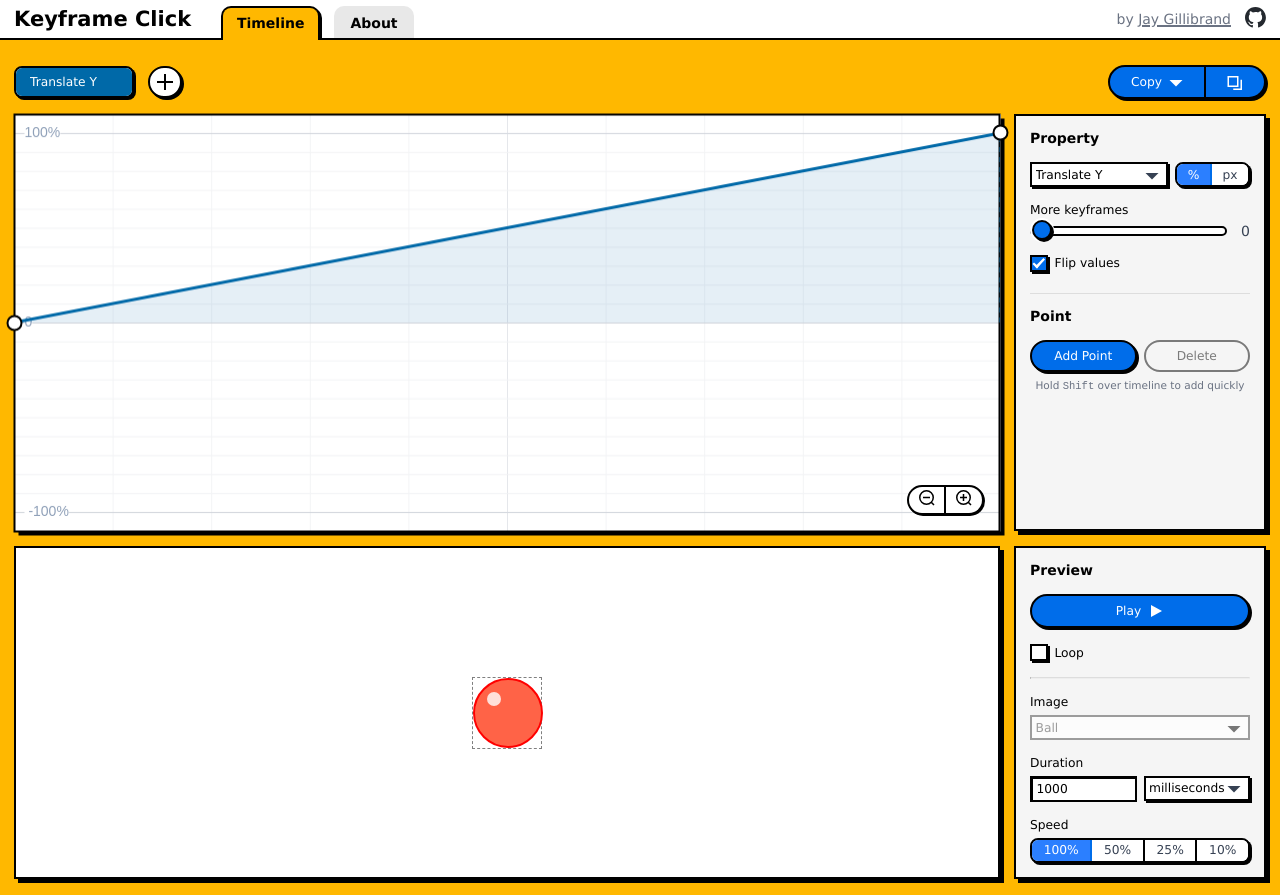
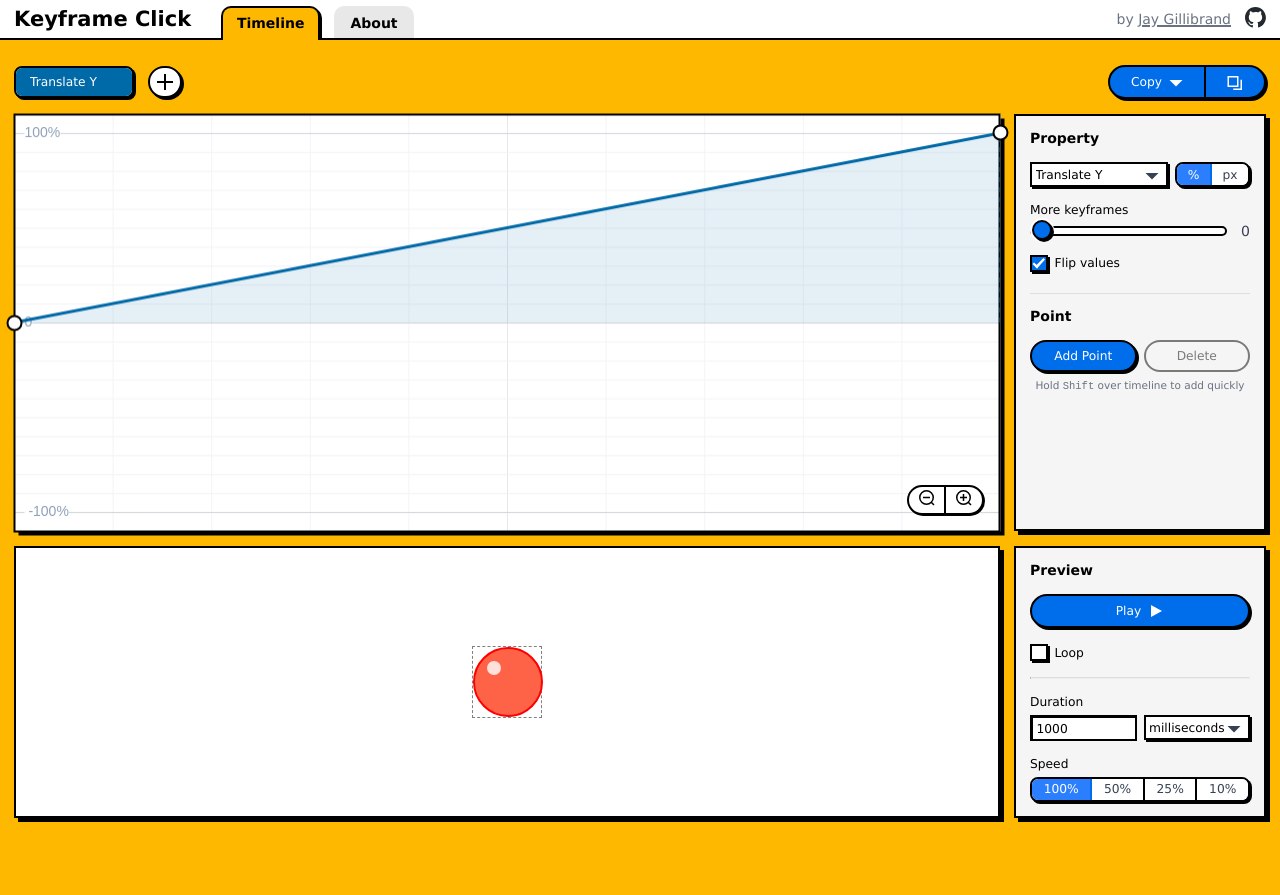
Before and after one commit to gillibrand/keyframe-click, a React (Vite) app: page / in a window 1280 px wide. After the commit the page ends 834 px from the top, so only its background shows below. Built offline with nearby package versions, Linux system fonts and the light colour scheme.

Commit message:
Remove Image selector

```diff
--- a/src/preview/PreviewInspector.tsx
+++ b/src/preview/PreviewInspector.tsx
@@ -85,12 +85,12 @@ export function PreviewInspector({
 
       <hr />
 
-      <label className="stacked-label">
+      {/* <label className="stacked-label">
         <span>Image</span>
         <Select value="ball" disabled>
           <option value="ball">Ball</option>
         </Select>
-      </label>
+      </label> */}
 
       <label className="stacked-label">
         <span>Duration</span>
```
